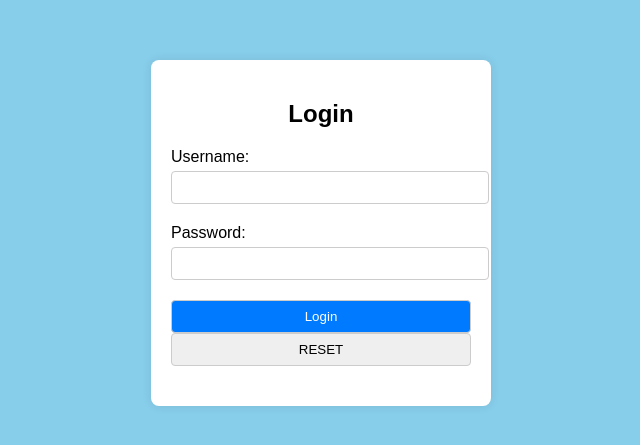
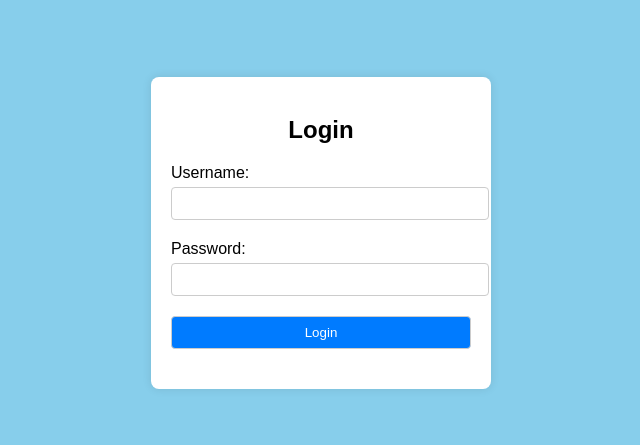
Before and after one commit to Collageprojects/Simple_Login_page, a plain HTML site: page index.html in a window 1280 px wide. Shown: the part 167-612 px from the top of the page, without its empty margins (319-959 px from the left). Drawn offline with Linux system fonts and the light colour scheme.

Commit message:
index.html

```diff
--- a/index.html
+++ b/index.html
@@ -74,7 +74,7 @@
         </div>
         <div class="form">
             <input type="submit" value="Login">
-            <input type="reset" value="RESET">
+
         </div>
     </form>
 </div>
```
